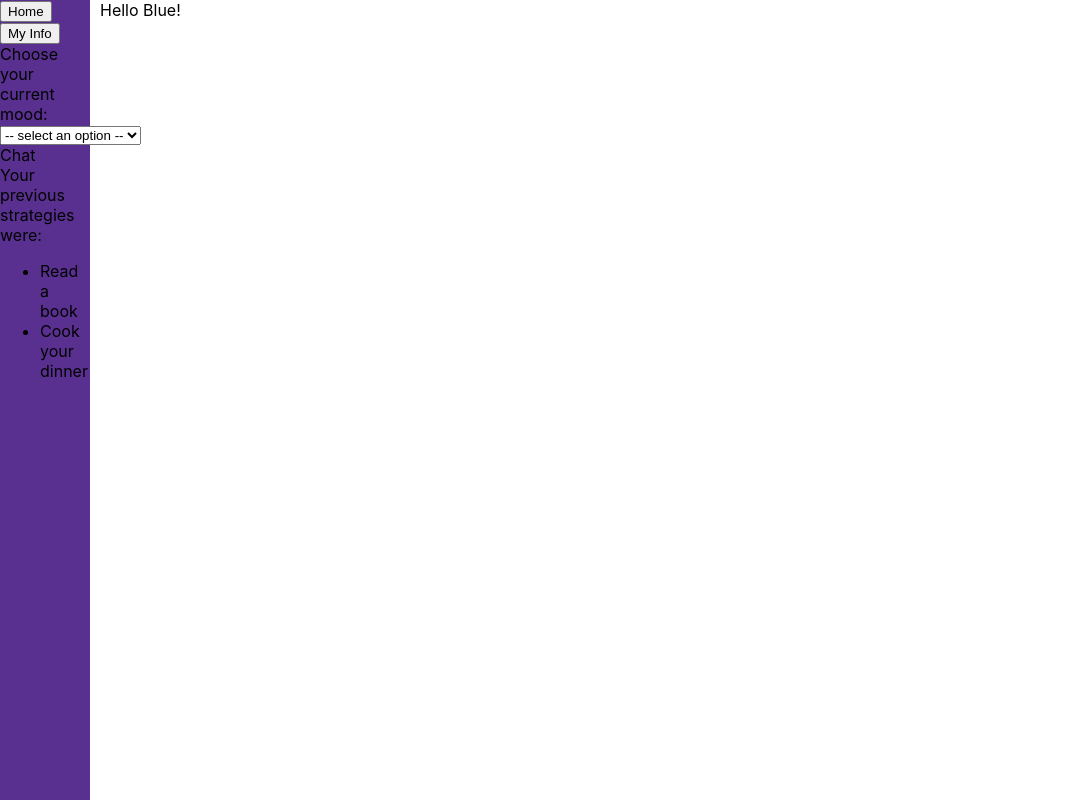
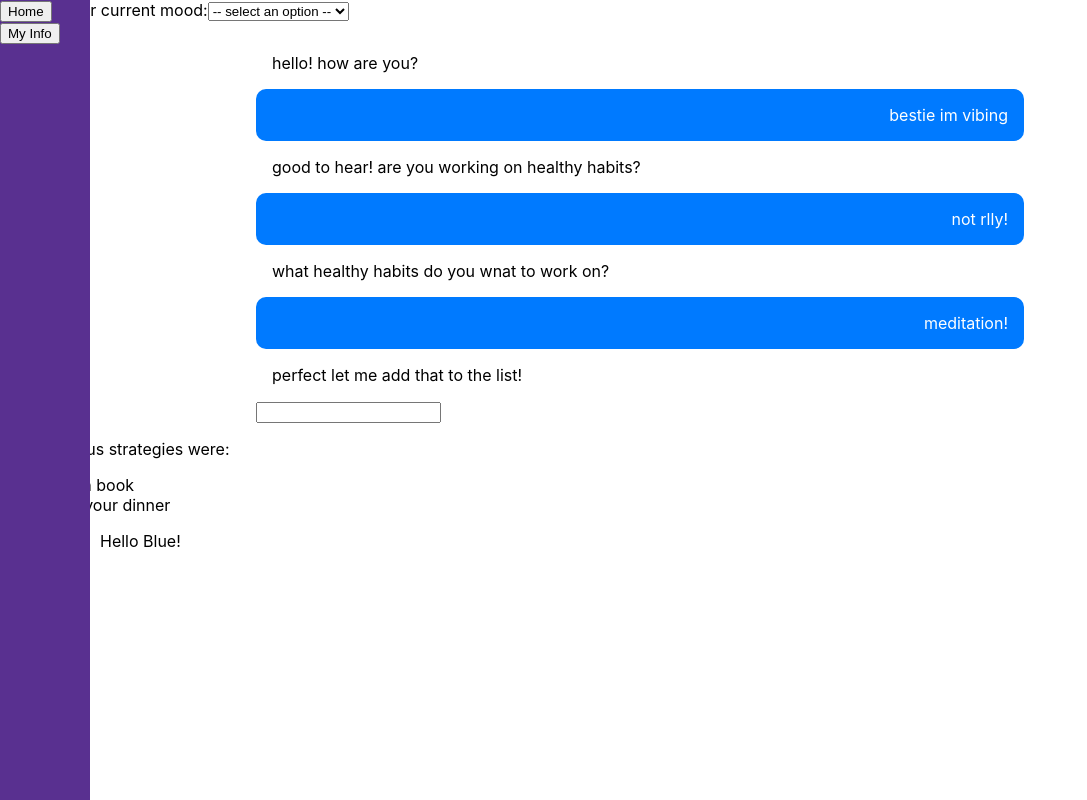
Before and after one commit to anna-m120/motAIve, a React (Create React App) app in the folder hack-western-app/: page / in a window 1280 px wide. Shown: the whole page, without its empty margins (0-1087 px from the left). Built offline with nearby package versions, Linux system fonts and the light colour scheme.

Commit message:
added chat

```diff
--- a/hack-western-app/src/App.js
+++ b/hack-western-app/src/App.js
@@ -11,8 +11,9 @@ function App() {
     <div>
       <div className="menu-bar">
         <Menu isHome={isHome} updateIsHome={updateIsHome}/>
-        {isHome ? <Dashboard isHome={isHome} updateIsHome={updateIsHome}/> : ""}
+
       </div>
+      {isHome ? <Dashboard isHome={isHome} updateIsHome={updateIsHome}/> : ""}
       <header className="text-box">
         Hello Blue!
       </header>
--- a/hack-western-app/src/Chat.jsx
+++ b/hack-western-app/src/Chat.jsx
@@ -1,5 +1,18 @@
+import "./chat.css"
 function Chat(){
-	return <div>Chat</div>
+	const messages = [
+		{"bot": true, "message": "hello! how are you?"},
+		{"bot": false, "message": "bestie im vibing"},
+		{"bot": true, "message": "good to hear! are you working on healthy habits?"},
+		{"bot": false, "message": "not rlly!"},
+		{"bot": true, "message": "what healthy habits do you wnat to work on?"},
+		{"bot": false, "message": "meditation!"},
+		{"bot": true, "message": "perfect let me add that to the list!"},
+	]
+	return <div class="msg">
+		{messages.map(({bot, message}) => <div className={bot ? "msg_bot" : "msg_usr"}><span>{message}</span></div>)}
+		<input></input>
+	</div>
 }
 
 export default Chat;
--- /dev/null
+++ b/hack-western-app/src/chat.css
@@ -0,0 +1,18 @@
+.msg {
+    margin: 1em;
+    margin-left: 20%;
+    margin-right: 20%;
+    background-color:white;
+    border-radius: 10px;
+}
+.msg_bot {
+    padding: 1em;
+}
+.msg_usr {
+    padding: 1em;
+    text-align: right;
+    background-color: #007AFF;
+    color: white;
+    border-radius: 10px;
+    padding-left: 20%;
+}
```
